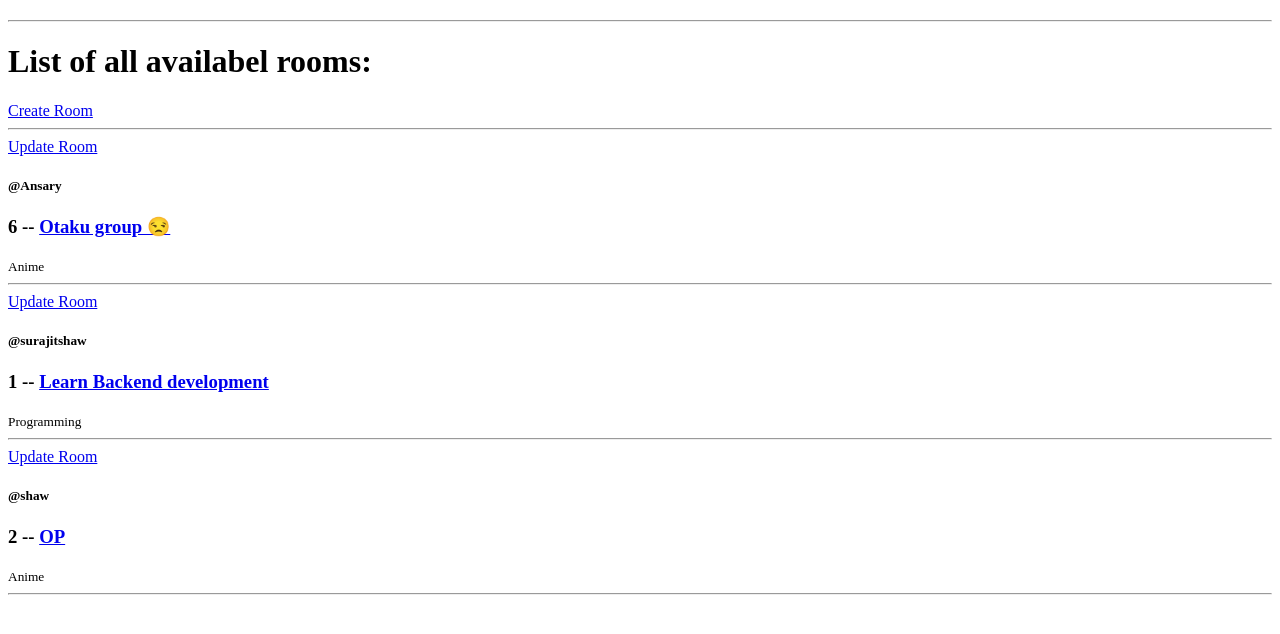
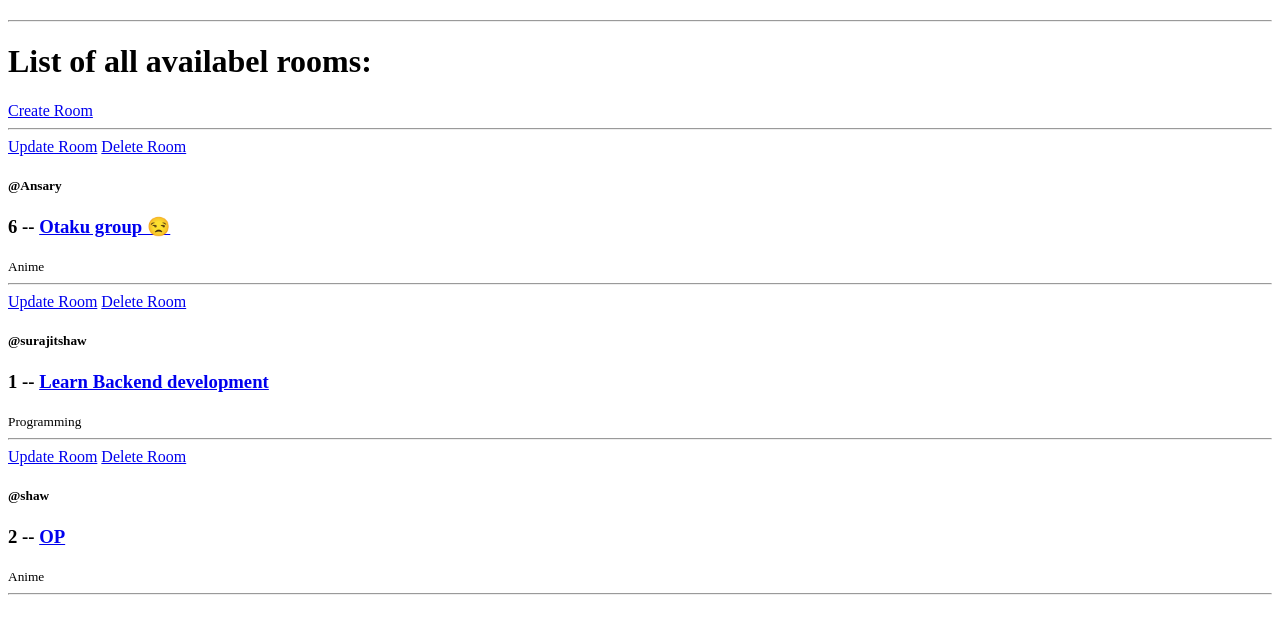
Before and after one commit to SURAJITSHAW/shaw-cord, a Django app: page / in a window 1280 px wide. Shown: the part 47-681 px from the top of the page. Run offline with Django 4.2, Linux system fonts and the light colour scheme; data comes from the database, SQL or seed files in the repository; both versions use the stored data as it was after the commit.

Commit message:
add 'delete room' functionality

```diff
--- a/base/urls.py
+++ b/base/urls.py
@@ -7,4 +7,5 @@ urlpatterns = [
 
     path('create-room/', views.create_room, name='create-room'),
     path('update-room/<str:pk>', views.update_room, name='update-room'),
+    path('delete-room/<str:pk>', views.delete_room, name='delete-room'),
 ]
--- a/base/views.py
+++ b/base/views.py
@@ -51,3 +51,12 @@ def update_room(request, pk):
 
     context = {'form': form}
     return render(request, 'create_room.html', context)
+
+def delete_room(request, pk):
+    room = Room.objects.get(id=pk)  # the room we want to delete
+
+    if request.method == 'POST':
+        room.delete()
+        return redirect('home')
+
+    return render(request, 'delete.html', {'obj': room})
--- a/templates/home.html
+++ b/templates/home.html
@@ -9,6 +9,7 @@
   {% for room in rooms %}
   <div>
     <a href="{% url 'update-room' room.pk %}">Update Room</a>
+    <a href="{% url 'delete-room' room.pk %}">Delete Room</a>
     <h5>@{{room.host.username}}</h5>
     <h3>{{room.id}} -- <a href="room/{{room.id}}/">{{room.name}}</a></h3>
     <small>{{room.topic.name}}</small>
```
Also changed, not shown: templates/delete.html (added, +11 -0 lines), db.sqlite3.
